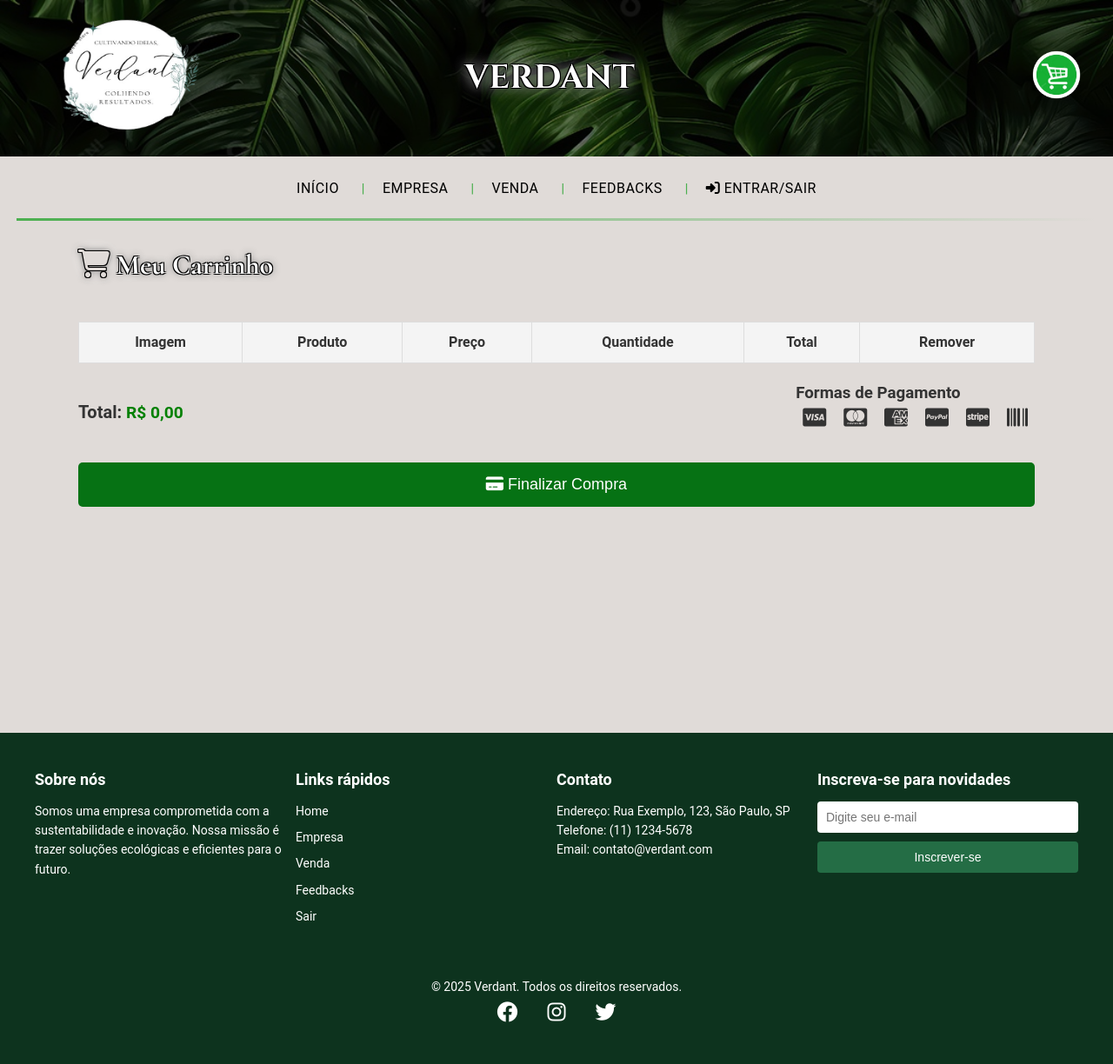
After one commit to Lyandra21cruz/verdant, a PHP site: page /verdant/carrinho.php in a window 1280 px wide. The commit adds this page. Shown: the whole page at 87% size. Run offline with PHP 8.4, Linux system fonts and the light colour scheme; lists and menus that the app fills with data are empty.

Commit message:
carrinho

```diff
--- /dev/null
+++ b/carrinho.php
@@ -0,0 +1,107 @@
+<!DOCTYPE html>
+<html lang="pt-br">
+<head>
+    <meta charset="UTF-8">
+    <meta name="viewport" content="width=device-width, initial-scale=1.0">
+    <title>VERDANT</title>
+    <link rel="stylesheet" href="styles.css">
+    <link rel="stylesheet" href="https://cdnjs.cloudflare.com/ajax/libs/font-awesome/6.4.2/css/all.min.css">
+</head>
+<body>
+<header class="header">
+    <div class="logo-container">
+      <a href="../cadastro.php">   <img src="verdantp/public/img/download.png" alt="Verdant Logo" class="logo"></a>
+    </div>
+    <h1 class="brand-name">VERDANT</h1>
+    <div class="menu-icon" onclick="toggleMenu()">
+        <div></div>        <div></div><a href="carrinho.php"><img src="verdantp/public/img/carrinho.png" alt="" width= "90px"></a>
+        <div></div>
+        <div></div>
+    </div>
+</header>
+
+<div class="menu">
+    <a href="index.php">INÍCIO</a>
+    <a href="sobre.php">EMPRESA</a>
+    <a href="verdantp/compra/index.php">VENDA</a>
+    <a href="verdantp/compra/feedback.php">FEEDBACKS</a>
+    <a href="cadastro.php"><i class="fas fa-sign-in-alt"></i> ENTRAR/SAIR</a>
+</div>
+
+<div class="linha-verde"></div>
+<br>
+<div class="container">
+    <h1><i class="fas fa-shopping-cart"></i> Meu Carrinho</h1>
+    <table>
+        <thead>
+            <tr>
+                <th>Imagem</th>
+                <th>Produto</th>
+                <th>Preço</th>
+                <th>Quantidade</th>
+                <th>Total</th>
+                <th>Remover</th>
+            </tr>
+        </thead>
+        <tbody>
+            <!-- Os produtos serão carregados dinamicamente do banco de dados -->
+        </tbody>
+    </table>
+    <div class="cart-summary">
+        Total: <span>R$ 0,00</span>
+    </div>
+    <div class="payment-methods">
+        <h3>Formas de Pagamento</h3>
+        <i class="fab fa-cc-visa"></i>
+        <i class="fab fa-cc-mastercard"></i>
+        <i class="fab fa-cc-amex"></i>
+        <i class="fab fa-cc-paypal"></i>
+        <i class="fab fa-cc-stripe"></i>
+        <i class="fas fa-barcode"></i>
+    </div>
+    <button class="checkout"><i class="fas fa-credit-card"></i> Finalizar Compra</button>
+</div>
+<br><br><br><br><br><br><br><br><br>
+<footer>
+    <div class="footer-container">
+        <div class="footer-section">
+            <h3>Sobre nós</h3>
+            <p>Somos uma empresa comprometida com a sustentabilidade e inovação. Nossa missão é trazer soluções ecológicas e eficientes para o futuro.</p>
+        </div>
+
+        <div class="footer-section">
+            <h3>Links rápidos</h3>
+            <ul>
+                <li><a href="index.php">Home</a></li>
+                <li><a href="sobre.php">Empresa</a></li>
+                <li><a href="verdantp/compra/index.php">Venda</a></li>
+                <li><a href="verdantp/compra/feedback.php">Feedbacks</a></li>
+                <li><a href="cadastro.php">Sair</a></li>
+            </ul>
+        </div>
+
+        <div class="footer-section">
+            <h3>Contato</h3>
+            <p>Endereço: Rua Exemplo, 123, São Paulo, SP</p>
+            <p>Telefone: (11) 1234-5678</p>
+            <p>Email: contato@verdant.com</p>
+        </div>
+
+        <div class="footer-section">
+            <h3>Inscreva-se para novidades</h3>
+            <form action="#" method="POST">
+                <input type="email" placeholder="Digite seu e-mail" required>
+                <button type="submit">Inscrever-se</button>
+            </form>
+        </div>
+
+        <div class="footer-bottom">
+            <p>&copy; 2025 Verdant. Todos os direitos reservados.</p>
+            <div class="social-media">
+                <a href="#" target="_blank" aria-label="Facebook"><i class="fab fa-facebook"></i></a>
+                <a href="#" target="_blank" aria-label="Instagram"><i class="fab fa-instagram"></i></a>
+                <a href="#" target="_blank" aria-label="Twitter"><i class="fab fa-twitter"></i></a>
+            </div>
+        </div>
+    </div>
+</footer
--- a/styles.css
+++ b/styles.css
@@ -884,3 +884,109 @@ h1 {
     position: relative;
     z-index: 1001;
 }
+table {
+    width: 100%;
+    border-collapse: collapse;
+    margin-top: 20px;
+}
+th, td {
+    border: 1px solid #ddd;
+    padding: 10px;
+    text-align: center;
+}
+th {
+    background-color: #f4f4f4;
+}
+.product-img {
+    width: 80px;
+    height: 80px;
+    object-fit: cover;
+    border-radius: 5px;
+}
+.quantity {
+    display: flex;
+    align-items: center;
+    justify-content: center;
+    gap: 5px;
+}
+.quantity button {
+    background: #ddd;
+    border: none;
+    padding: 5px 10px;
+    cursor: pointer;
+    font-size: 16px;
+}
+.quantity input {
+    width: 40px;
+    text-align: center;
+    border: 1px solid #ccc;
+    font-size: 16px;
+}
+.remove {
+    background: none;
+    border: none;
+    color: #e60023;
+    font-size: 20px;
+    cursor: pointer;
+}
+.cart-summary {
+    text-align: right;
+    margin-top: 20px;
+    font-size: 20px;
+    font-weight: bold;
+}
+.checkout {
+    width: 100%;
+    background: #067214;
+    color: #fff;
+    border: none;
+    padding: 15px;
+    font-size: 18px;
+    cursor: pointer;
+    border-radius: 5px;
+    margin-top: 15px;
+}
+.checkout:hover {
+    background: #4f9234;
+}h1 {
+    font-family: Cormorant, "Trebuchet MS", "Lucida Sans Unicode", "Lucida Grande",
+      "Lucida Sans", Arial, sans-serif;
+    color: rgb(255, 255, 255);
+    text-shadow: -1px -1px 0 #000, 1px -1px 0 #000, -1px 1px 0 #000,
+      1px 1px 0 #000, 0 0 8px rgba(44, 44, 44, 0.8),
+      0 0 15px rgba(255, 255, 255, 0.6), 0 0 20px rgba(255, 255, 255, 0.4);
+  }
+  .payment-methods i {
+    font-size: 2rem;
+    margin: 0 10px;
+}
+  .cart-summary span {
+            font-size: 1.2rem; /* Tamanho menor para o total */
+            color: green;
+        }
+        .payment-methods i {
+            font-size: 1.5rem; /* Tamanho menor dos ícones de pagamento */
+            margin: 0 8px;
+        }
+        .payment-card {
+            display: inline-block;
+            padding: 15px;
+            margin: 8px;
+            border-radius: 10px;
+            color: white;
+            text-align: center;
+            font-size: 1rem; /* Reduzido o tamanho da fonte dentro dos cartões */
+        }
+.visa { background-color: #1a1f71; }
+.mastercard { background-color: #e03c31; }
+.amex { background-color: #009cdb; }
+.paypal { background-color: #00457c; }
+.stripe { background-color: #6772e5; }
+.barcode { background-color: #000; }
+.remove-icon {
+    cursor: pointer;
+    color: red;
+}
+table th, table td {
+    text-align: center;
+}
--- a/verdantp/compra/feedback.php
+++ b/verdantp/compra/feedback.php
@@ -21,7 +21,7 @@
     <div class="menu-icon" onclick="toggleMenu()">
         <div></div>
         <div></div>
-        <a href="carrinho.php">
+        <a href="../../carrinho.php">
             <img src="../../public/css/img/carrinho.png" alt="Carrinho" width="90px">
         </a>
         <div></div>
--- a/verdantp/compra/index.php
+++ b/verdantp/compra/index.php
@@ -18,7 +18,7 @@
     </div>
     <h1 class="brand-name">VERDANT</h1>
     <div class="menu-icon" onclick="toggleMenu()">
-        <div></div>        <div></div><a href="carrinho.php"><img src="../../public/css/img/carrinho.png" alt="" width= "90px"></a>
+        <div></div>        <div></div><a href="../../carrinho.php"><img src="../../public/css/img/carrinho.png" alt="" width= "90px"></a>
 
         <div></div>
         <div></div>
```
